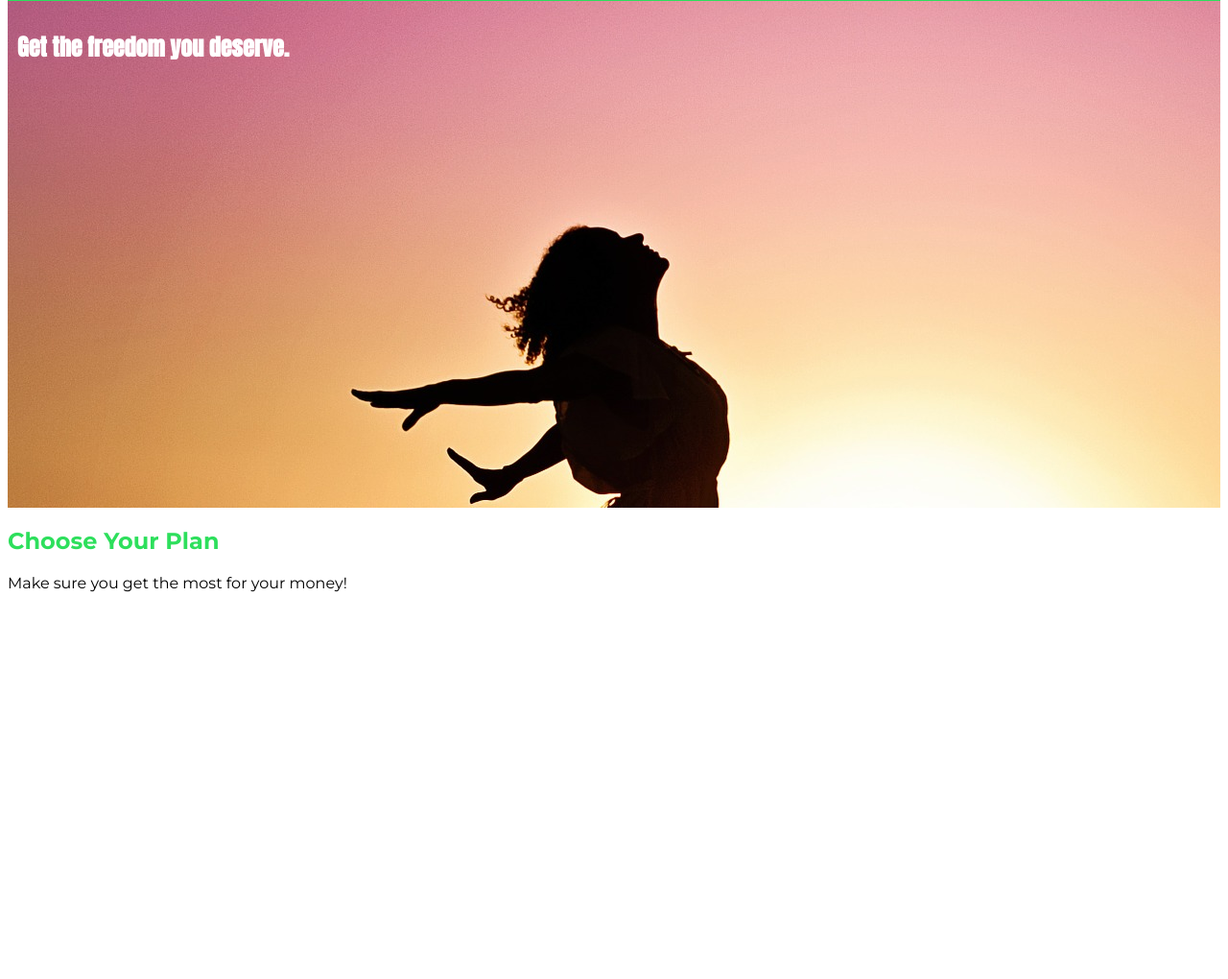
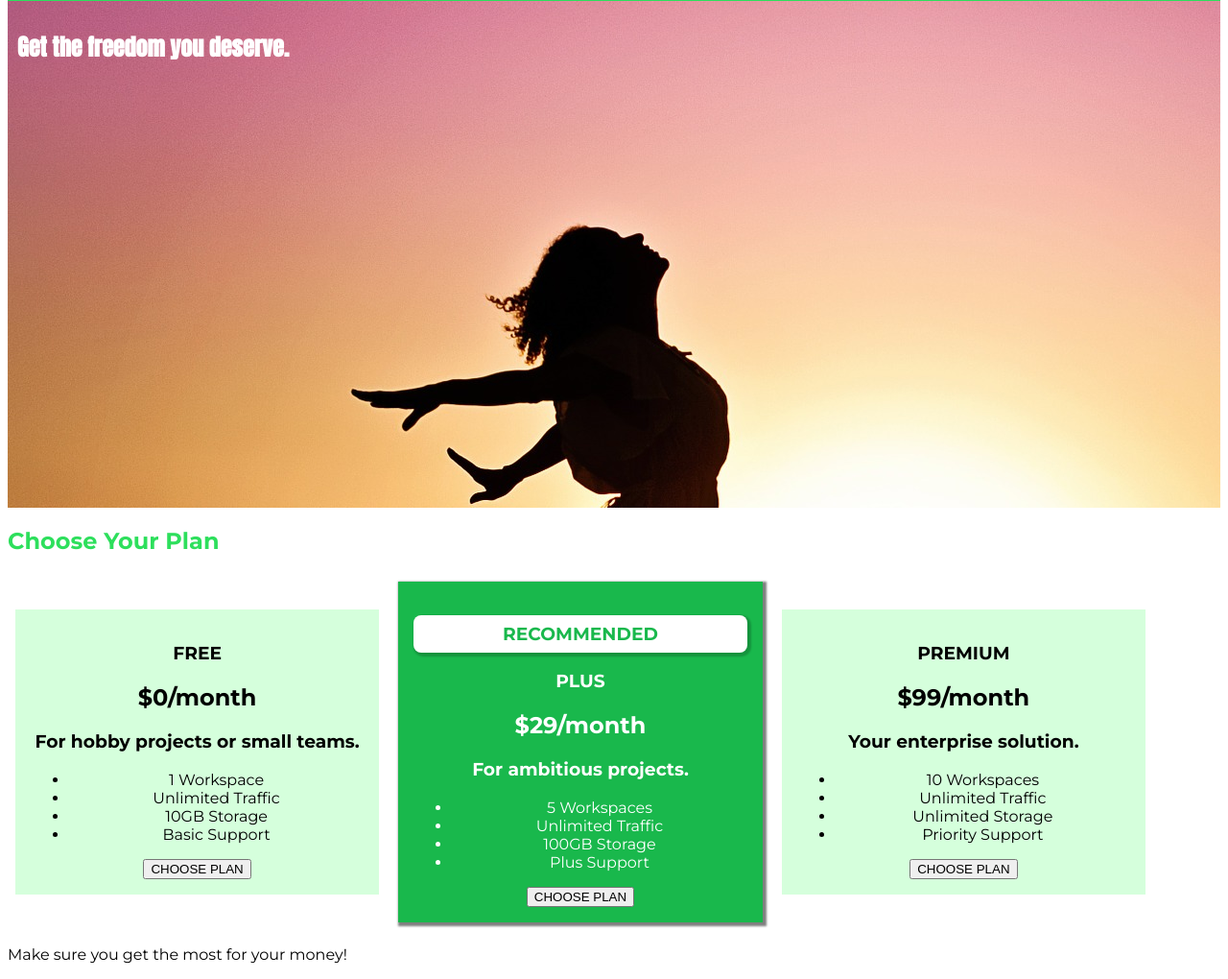
Before and after one commit to georgejudah/css_learnings, a plain HTML site: page section3-diving deeper/basics-08-project-finished/index.html in a window 1280 px wide. Shown: the part 50-1070 px from the top of the page at 96% size. Before the commit the page ends 800 px from the top, so only its background shows below. Drawn offline with Linux system fonts and the light colour scheme.

Commit message:
progressing with plans section

```diff
--- a/section3-diving deeper/basics-08-project-finished/index.html
+++ b/section3-diving deeper/basics-08-project-finished/index.html
@@ -38,6 +38,51 @@
         </section>
         <section id="plans">
             <h1 class="section-title">Choose Your Plan</h1>
+            <div>
+                <article class="plan">
+                    <h1>FREE</h1>
+                    <h2>$0/month</h2>
+                    <h3>For hobby projects or small teams.</h3>
+                    <ul>
+                        <li>1 Workspace</li>
+                        <li>Unlimited Traffic</li>
+                        <li>10GB Storage</li>
+                        <li>Basic Support</li>
+                    </ul>
+                    <div>
+                        <button>CHOOSE PLAN</button>
+                    </div>
+                </article>
+                <article class="plan plan--highlighted">
+                    <h1 class="plan__annotation">RECOMMENDED</h1>
+                    <h1>PLUS</h1>
+                    <h2>$29/month</h2>
+                    <h3>For ambitious projects.</h3>
+                    <ul>
+                        <li>5 Workspaces</li>
+                        <li>Unlimited Traffic</li>
+                        <li>100GB Storage</li>
+                        <li>Plus Support</li>
+                    </ul>
+                    <div>
+                        <button>CHOOSE PLAN</button>
+                    </div>
+                </article>
+                <article class="plan">
+                    <h1>PREMIUM</h1>
+                    <h2>$99/month</h2>
+                    <h3>Your enterprise solution.</h3>
+                    <ul>
+                        <li>10 Workspaces</li>
+                        <li>Unlimited Traffic</li>
+                        <li>Unlimited Storage</li>
+                        <li>Priority Support</li>
+                    </ul>
+                    <div>
+                        <button>CHOOSE PLAN</button>
+                    </div>
+                </article>
+            </div>
             <p>Make sure you get the most for your money!</p>
         </section>
     </main>
--- a/section3-diving deeper/basics-08-project-finished/main.css
+++ b/section3-diving deeper/basics-08-project-finished/main.css
@@ -21,6 +21,31 @@ body {
 #product-overview h1 {
     color: white;
     font-family: 'Anton', sans-serif;
+}
+
+.plan {
+    background: #d5ffdc;
+    text-align: center;
+    padding: 16px;
+    margin: 8px;
+    display: inline-block;
+    width: 30%;
+    vertical-align: middle;
+}
+
+.plan--highlighted {
+    background: #19b84c;
+    color: white;
+    box-shadow: 2px 2px 2px 2px rgba(0, 0, 0, 0.5);
+    /* https://developer.mozilla.org/en-US/docs/Web/CSS/box-shadow */
+}
+
+.plan__annotation {
+    background: white;
+    color: #19b84c;
+    padding: 8px;
+    box-shadow: 2px 2px 2px 2px rgba(0, 0, 0, 0.2);
+    border-radius: 8px;
 }
 
 /* h1 {
```
